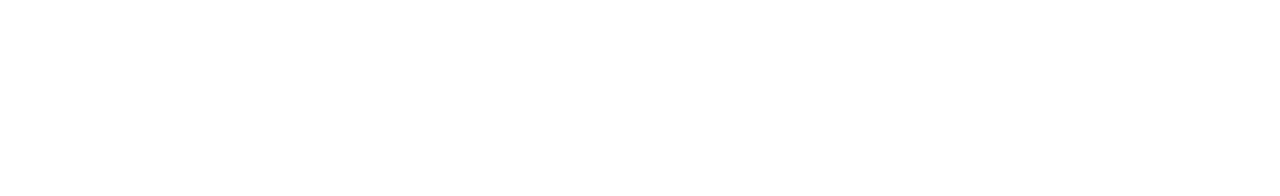
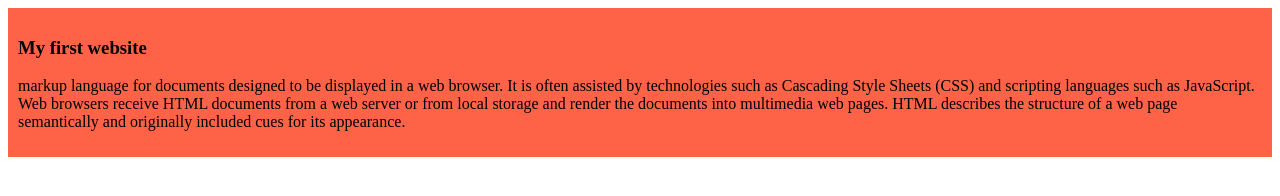
Before and after one commit to ShoroveTajmen/my-simple-website, a plain HTML site: page index.html in a window 1280 px wide. Drawn offline with Linux system fonts and the light colour scheme.

Commit message:
added the first blog

```diff
--- a/index.html
+++ b/index.html
@@ -7,9 +7,17 @@
     <title>My simple Website</title>
     <meta name="description" content="" />
     <meta name="viewport" content="width=device-width, initial-scale=1" />
-    <link rel="stylesheet" href="" />
+    <link rel="stylesheet" href="styles/blog.css" />
 </head>
 
-<body></body>
+<body>
+    <div>
+        <h3>My first website</h3>
+        <p>
+            markup language for documents designed to be displayed in a web browser. It is often assisted by technologies such as Cascading Style Sheets (CSS) and scripting languages such as JavaScript. Web browsers receive HTML documents from a web server or from
+            local storage and render the documents into multimedia web pages. HTML describes the structure of a web page semantically and originally included cues for its appearance.
+        </p>
+    </div>
+</body>
 
 </html>
--- /dev/null
+++ b/styles/blog.css
@@ -0,0 +1,4 @@
+div {
+    background-color: tomato;
+    padding: 10px;
+}
```
